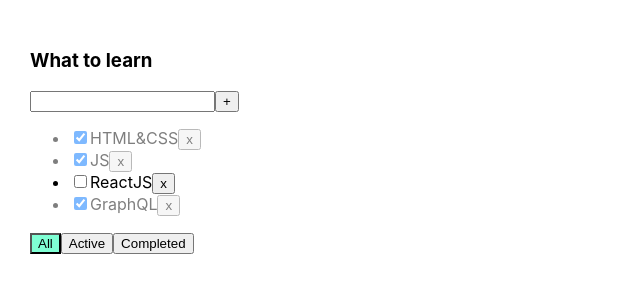
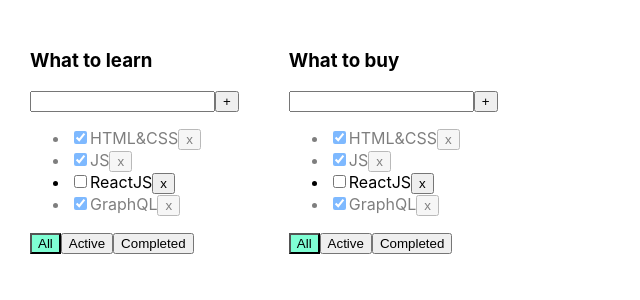
Before and after one commit to ArtemEfimovich/todolist2.0, a React (Create React App) app: page / in a window 1280 px wide. Shown: the top 300 px of the page, without its empty margins (0-640 px from the left). Built offline with nearby package versions, Linux system fonts and the light colour scheme.

Commit message:
map todolists, and replace change filter function

```diff
--- a/src/App.tsx
+++ b/src/App.tsx
@@ -4,9 +4,18 @@
 import {v1} from "uuid";
 
 export type FilterValueType = 'all' | 'completed' | 'active'
-
+export type TodolistsType = {
+    id: string,
+    title: string,
+    filter: string
+}
 
 function App() {
+
+    let [todolists, setTodolists] = useState<Array<TodolistsType>>([
+        {id: v1(), title: 'What to learn', filter: 'all'},
+        {id: v1(), title: 'What to buy', filter: 'all'},
+    ])
 
     let [tasks, setTasks] = useState([
         {id: v1(), title: "HTML&CSS", isDone: true},
@@ -14,7 +23,14 @@
         {id: v1(), title: "ReactJS", isDone: false},
         {id: v1(), title: "GraphQL", isDone: true}
     ])
-    let [filter, setFilter] = useState<FilterValueType>('all')
+
+    const changeFilter = (value: FilterValueType, todolistId: string) => {
+        let todolistFilter = todolists.find(tl => tl.id === todolistId)
+        if (todolistFilter) {
+            todolistFilter.filter = value
+            setTodolists([...todolists])
+        }
+    }
 
 
     const addTask = (title: string) => {
@@ -36,6 +52,10 @@
         }
     }
 
+
+    return (
+        <div className="App">
+            {todolists.map(({filter, title, id}) => {
                 let tasksForTodolist = tasks
                 if (filter === 'active') {
                     tasksForTodolist = tasks.filter(task => !task.isDone)
@@ -43,15 +63,10 @@
                 if (filter === 'completed') {
                     tasksForTodolist = tasks.filter(task => task.isDone)
                 }
-
-    const changeFilter = (value: FilterValueType) => {
-        setFilter(value)
-    }
-
-
-    return (
-        <div className="App">
-            <Todolist title='What to learn'
+                return <Todolist
+                    key={id}
+                    todolistId={id}
+                    title={title}
                     tasks={tasksForTodolist}
                     removeTask={removeTask}
                     changeFilter={changeFilter}
@@ -59,6 +74,8 @@
                     changeTaskStatus={changeTaskStatus}
                     filter={filter}
                 />
+            })}
+
         </div>
     );
 }
--- a/src/Todolist.tsx
+++ b/src/Todolist.tsx
@@ -12,10 +12,11 @@
     title: string,
     tasks: TaskType[],
     removeTask: (taskId: string) => void,
-    changeFilter: (value: FilterValueType) => void,
+    changeFilter: (value: FilterValueType, todolistId:string) => void,
     addTask: (taskTitle: string) => void,
     changeTaskStatus: (id: string, isDone: boolean) => void,
     filter: string,
+    todolistId:string
 }
 
 
@@ -26,7 +27,8 @@
                                                           changeFilter,
                                                           addTask,
                                                           changeTaskStatus,
-                                                          filter
+                                                          filter,
+                                                          todolistId
                                                       }) => {
 
     let [taskTitle, setTitle] = useState('')
@@ -54,13 +56,13 @@
     }
 
     const onFilterChangeAll = () => {
-        changeFilter('all')
+        changeFilter('all',todolistId)
     }
     const onFilterChangeActive = () => {
-        changeFilter('active')
+        changeFilter('active',todolistId)
     }
     const onFilterChangeCompleted = () => {
-        changeFilter('completed')
+        changeFilter('completed',todolistId)
     }
 
     return (
```
Lines whose indentation alone changed are shown as unchanged.
